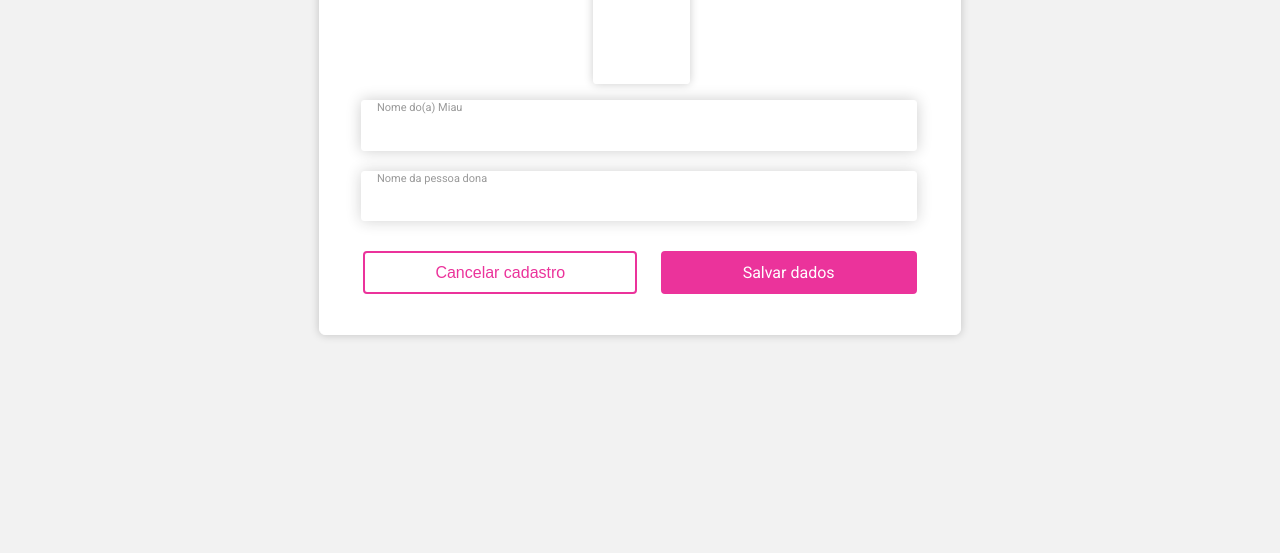
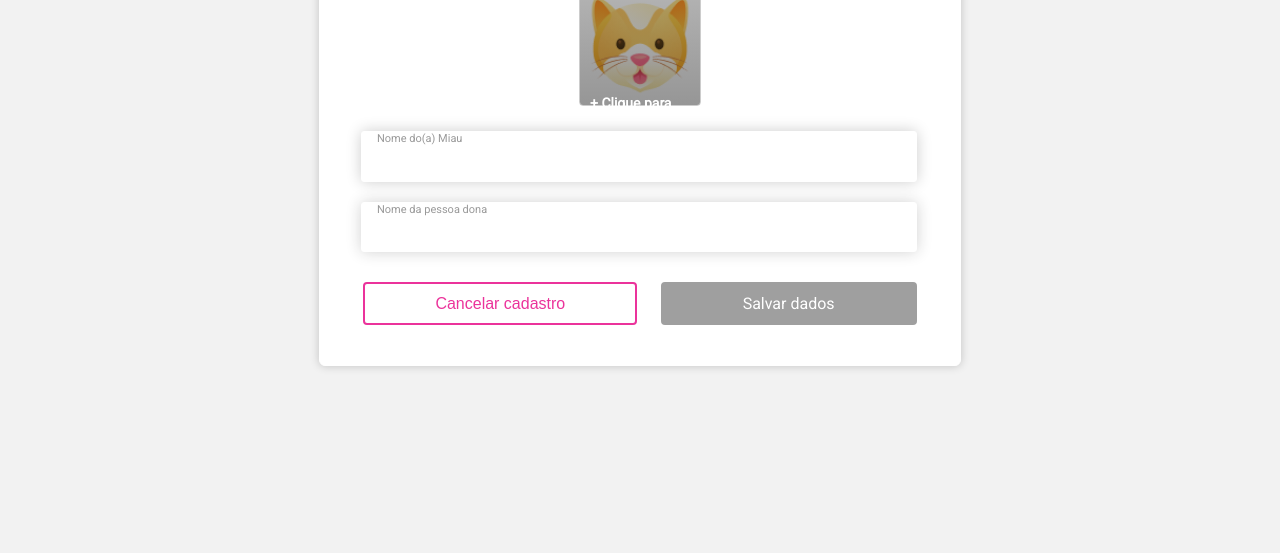
Before and after one commit to viniciusgferreira/creche-batatinha, a plain HTML site: page cadastrar-gatos.html in a window 1280 px wide. Shown: the part 247-800 px from the top of the page. Drawn offline with Linux system fonts and the light colour scheme.

Commit message:
desabilitar botao, css upload imagem

```diff
--- a/cadastrar-gatos.html
+++ b/cadastrar-gatos.html
@@ -11,10 +11,10 @@
     <link rel="stylesheet" href="./css/cadastro.css">
     <link rel="stylesheet" href="https://fonts.googleapis.com/css2?family=Montserrat:wght@700&family=Roboto&display=swap">
     <link rel="stylesheet" href="https://fonts.googleapis.com/css2?family=Roboto&display=swap">
-    <script src='./assets/main.js'></script>
 </head>
 
 <body>
+    <script src="./js/script.js"></script>
     <header class="cabecalhoPrincipal">
         <div class="container">
             <a class="logo" href="index.html">
@@ -31,9 +31,9 @@
     <main class="formularioCadastro">
         <form class="caixa" onsubmit="return criarGato();">
             <h1 class="tituloFormulario">Cadastro de um novo Miau</h1>
-            <div class="uploadImagem">
-                <input type="file" name="" id="inputCatPhoto" class="imagemPerfil" accept="image/jpeg, image/png, image/jpg">
-                <output></output>
+            <div class="areaUpload" id="imagemGato">
+                <label for="inputCatPhoto" class="botaoUpload"><label for="inputCatPhoto" class="textoUpload">+ Clique para adicionar foto</label>
+                <input type="file" name="" id="inputCatPhoto" class="imagemPerfil" accept="image/jpeg, image/png, image/jpg" hidden/>
             </div>
             <div class="inputs">
                 <input type="text" id="inputCatName" class="inputNomeMiau" placeholder="Nome do(a) Miau" required>
@@ -43,8 +43,9 @@
             </div>
             <div class="botoes">
                 <a href=><button class="botaoCancelar">Cancelar cadastro</button></a>
-                <a href=""><button class="botaoCadastrar" type="submit">Salvar dados</button></a>
+                <a href=""><button class="botaoCadastrar" id="botaoCadastro" type="submit">Salvar dados</button></a>
             </div>
         </form>
     </main>
+
 </body>
--- a/css/cadastro.css
+++ b/css/cadastro.css
@@ -18,28 +18,34 @@
     padding: 40px 20px;
 }
 
-.uploadImagem{
-    width: 95px;
-    height: 105px;
-    flex-direction: column;
-    align-items: center;
+.areaUpload{
+    width: 100px;
+    height: 100px;
+    margin-top: 15px;
+    margin-bottom: 15px;
+    border: 1px solid #ccc;
+    border-radius: 4px;
+    padding: 10px;
+    background-color: #d9d9d9;
+    background-image: url("../images/catImage.png");
     justify-content: center;
-    margin: .5em 15%;
+    background-position: center;
+    background:linear-gradient(0deg, rgba(0, 0, 0, 0.411), rgba(71, 71, 71, 0.404)), url("../images/catImage.png");
+    background-size:cover;
+
 }
-
-.imagemPerfil{
-    width: 95px;
-    height: 105px;
-    border-radius: 4%;
-    border: 1px solid #fff;
-    box-shadow: 0 0 10px 0 rgba(0, 0, 0, 0.2);
-    margin: 0 0 1em 0;
-    cursor: pointer;
-}
-
-.file-upload-button {
-    font-family: "Roboto", sans-serif;
-    font-size: 1rem;
+.textoUpload {
+    position: absolute;
+    font-family: 'Roboto', sans-serif;
+    font-size: 14px;
+    font-weight: bold;
+    line-height: 25px;
+    color: #ffffff;
+    justify-content: center;
+    vertical-align: middle;
+    bottom: 51.5%;
+    width: 125px;
+    height: auto;
 }
 
 .inputs {
@@ -114,7 +120,7 @@ input[type="text"]::placeholder {
     border-radius: 4px;
 }
 
-.botaoCadastrar{
+.botaoCadastrar, .botaoCadastrar:enabled{
     font-family: 'Roboto', sans-serif;
     font-size: 1rem;
     padding: 10px 80px;
@@ -125,6 +131,14 @@ input[type="text"]::placeholder {
     cursor: pointer;
 }
 
+.botaoCadastrar:disabled,
+.botaoCadastrar--desabilitado {
+  background-color: #9f9f9f;
+  border: 2.5px solid #9f9f9f;
+  color: white;
+  cursor: not-allowed;
+}
+
 h1 {
     margin: 0;
     font-size: 32px;
--- /dev/null
+++ b/js/script.js
@@ -0,0 +1,21 @@
+document.addEventListener('DOMContentLoaded', function() {
+  'use strict';
+
+  let inputGato = document.getElementById('inputCatName');
+  let inputDono = document.getElementById('inputOwnerName');
+  let botao = document.getElementById('botaoCadastro');
+  botao.disabled = true; // desabilita o botão no início
+
+  function validarInputs() {
+    if (inputGato.value.trim() !== '' && inputDono.value.trim() !== '') {
+      botao.classList.remove('botaoCadastrar--desabilitado');
+      botao.disabled = false;
+    } else {
+      botao.classList.add('botaoCadastrar--desabilitado');
+      botao.disabled = true;
+    }
+  }
+
+  inputGato.addEventListener('input', validarInputs);
+  inputDono.addEventListener('input', validarInputs);
+});
```
Also changed, not shown: assets/main.js (deleted), images/catImage.png (added), images/catUpload.svg (added).
